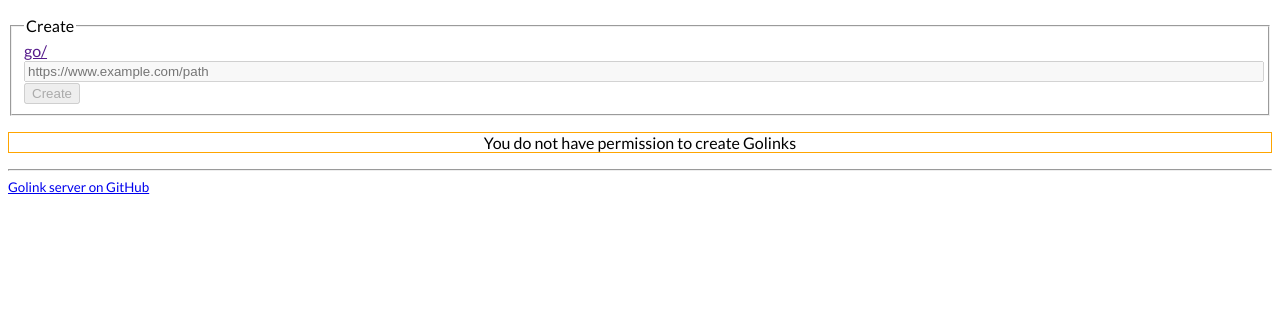
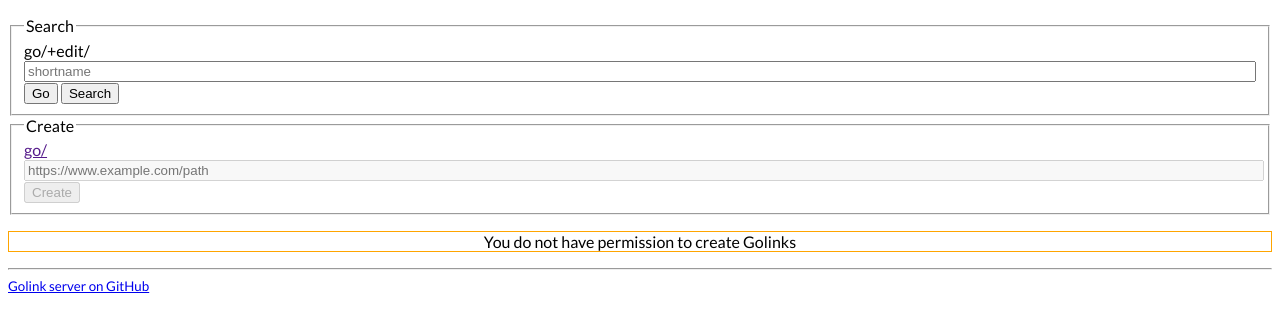
Before and after one commit to dcoles/golink, a Python web app: template golink/templates/create.html in a window 1280 px wide. Shown: the part 35-367 px from the top of the page. Run offline with Jinja, Linux system fonts and the light colour scheme; the template is opened without the code that fills it, so the values that code supplies are empty.

Commit message:
Show search form on /+edit page.
This allows quickly switching to different Golinks to edit.

```diff
--- a/golink/templates/_search_form.html
+++ b/golink/templates/_search_form.html
@@ -1,8 +1,8 @@
 <form action="/+search" method="post">
   <fieldset>
     <legend>Search</legend>
-    go/<input type="search" name="q" placeholder="shortname" title="Short name (must consist only of alphanumeric, dash or underscore characters)" pattern="[a-zA-Z0-9#_-]+(/.*)?" maxlength="2000" value="{{ query }}" autofocus required>
-    <button type="submit" name="action" value="go">Go</button>
+    go/{% if search_edit %}+edit/{% endif %}<input type="search" name="q" placeholder="shortname" title="Short name (must consist only of alphanumeric, dash or underscore characters)" pattern="[a-zA-Z0-9#_-]+(/.*)?" maxlength="2000" value="{{ query }}" required{% if search_autofocus %} autofocus{% endif %}>
+    <button type="submit" name="action" value="{{ "edit" if search_edit else "go" }}">Go</button>
     <button type="submit" name="action" value="search" formnovalidate>Search</button>
   </fieldset>
 </form>
--- a/golink/templates/create.html
+++ b/golink/templates/create.html
@@ -5,6 +5,9 @@
 {% block breadcrumb %}<li><a href="{{ url('edit', path=name) }}">+edit/{{ name }}</a></li>{% endblock %}
 
 {% block content %}
+  {% with search_edit=True %}
+    {% include "_search_form.html" %}
+  {% endwith %}
   {{ go.form(name, legend="Create", disabled=not auth.can_create()) }}
   {% if not auth.can_create() %}
   <p class="warning">You do not have permission to create Golinks</p>
--- a/golink/templates/edit.html
+++ b/golink/templates/edit.html
@@ -5,6 +5,9 @@
 {% block breadcrumb %}<li><a href="{{ url('edit', path=golink.name) }}">+edit/{{ golink.name }}</a></li>{% endblock %}
 
 {% block content %}
+  {% with search_edit=True %}
+    {% include "_search_form.html" %}
+  {% endwith %}
   {{ go.form(golink.name, golink.url, golink.owner, golink.visits, legend="Edit", disabled=not auth.can_edit(golink)) }}
   {% if not auth.can_edit(golink) %}
   <p class="warning">You do not have permission to edit this Golink</p>
--- a/golink/templates/index.html
+++ b/golink/templates/index.html
@@ -1,7 +1,9 @@
 {% extends "base.html" %}
 
 {% block content %}
-  {% include "_search_form.html" %}
+  {% with search_autofocus=True %}
+    {% include "_search_form.html" %}
+  {% endwith %}
   {% include "_readme.html" %}
 
   {% if auth.can_create() %}
--- a/golink/templates/search.html
+++ b/golink/templates/search.html
@@ -5,7 +5,9 @@
 {% block breadcrumb %}<li><a href="{{ url('search') }}">+search</a></li>{% endblock %}
 
 {% block content %}
-  {% include "_search_form.html" %}
+  {% with search_autofocus=True %}
+    {% include "_search_form.html" %}
+  {% endwith %}
   {% if golinks %}
     <h2>Results</h2>
     <ul>
```
Also changed, not shown: golink/views.py (+6 -2 lines).
